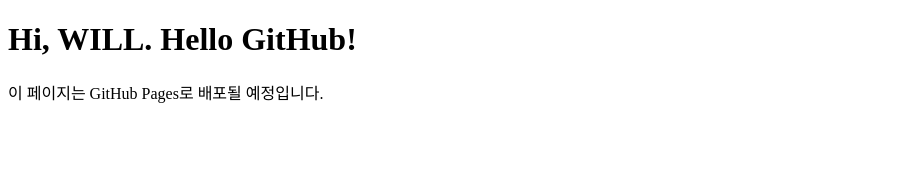
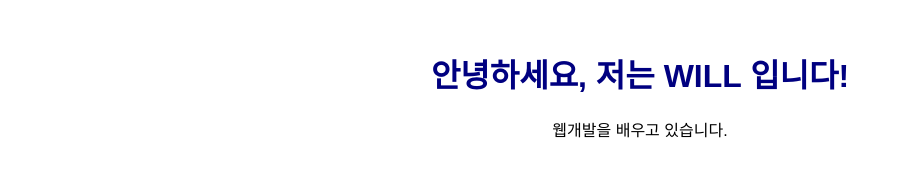
Before and after one commit to WILL-LEE-creator/my-first-website, a plain HTML site: page index.html in a window 1280 px wide. Shown: the whole page, without its empty margins (0-902 px from the left). Drawn offline with Linux system fonts and the light colour scheme.

Commit message:
업데이트 - css 추가

```diff
--- a/index.html
+++ b/index.html
@@ -2,9 +2,10 @@
 <html>
   <head>
     <title>WILL의 첫 웹사이트</title>
+    <link rel="stylesheet" href="style.css" />
   </head>
   <body>
-    <h1>Hi, WILL. Hello GitHub!</h1>
-    <p>이 페이지는 GitHub Pages로 배포될 예정입니다.</p>
+    <h1>안녕하세요, 저는 WILL 입니다!</h1>
+    <p>웹개발을 배우고 있습니다.</p>
   </body>
 </html>
--- /dev/null
+++ b/style.css
@@ -0,0 +1,8 @@
+body {
+  font-family: Arial, sans-serif;
+  text-align: center;
+  margin-top: 50px;
+}
+h1 {
+  color: navy;
+}
```
